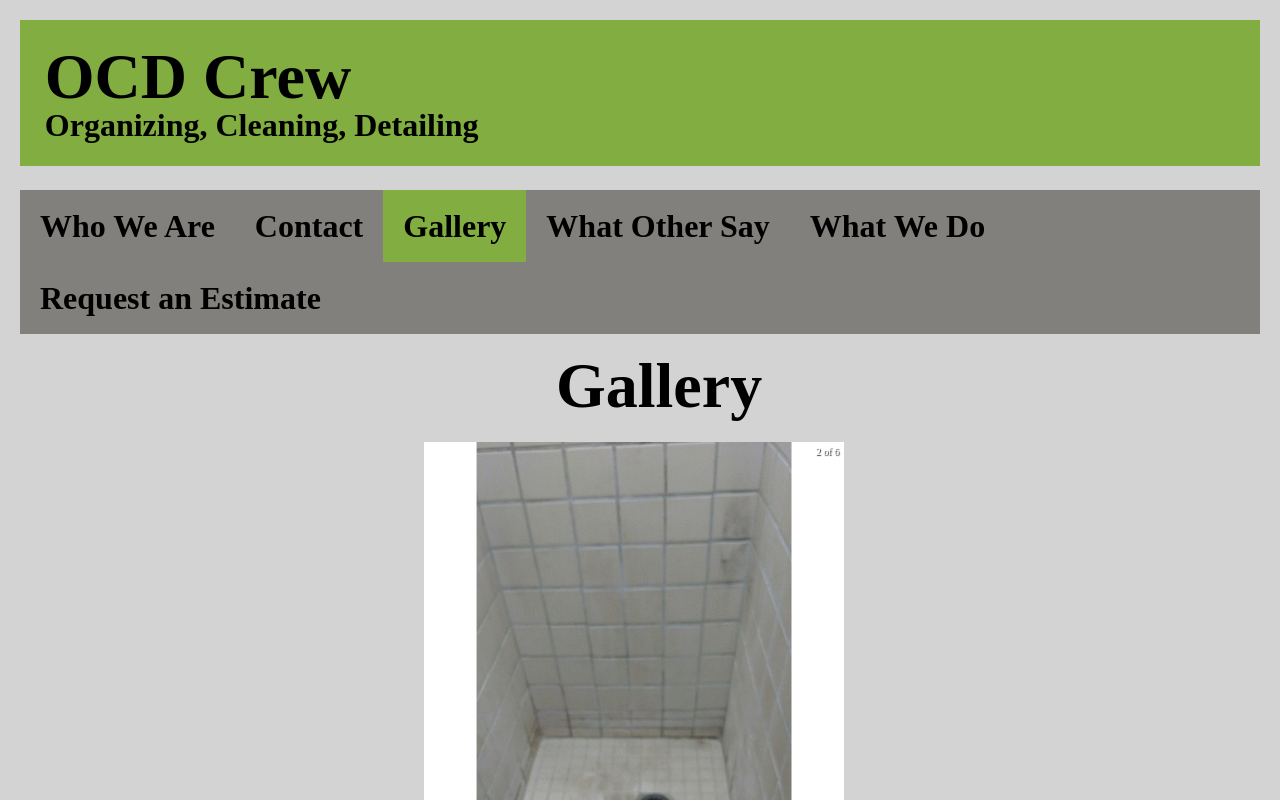
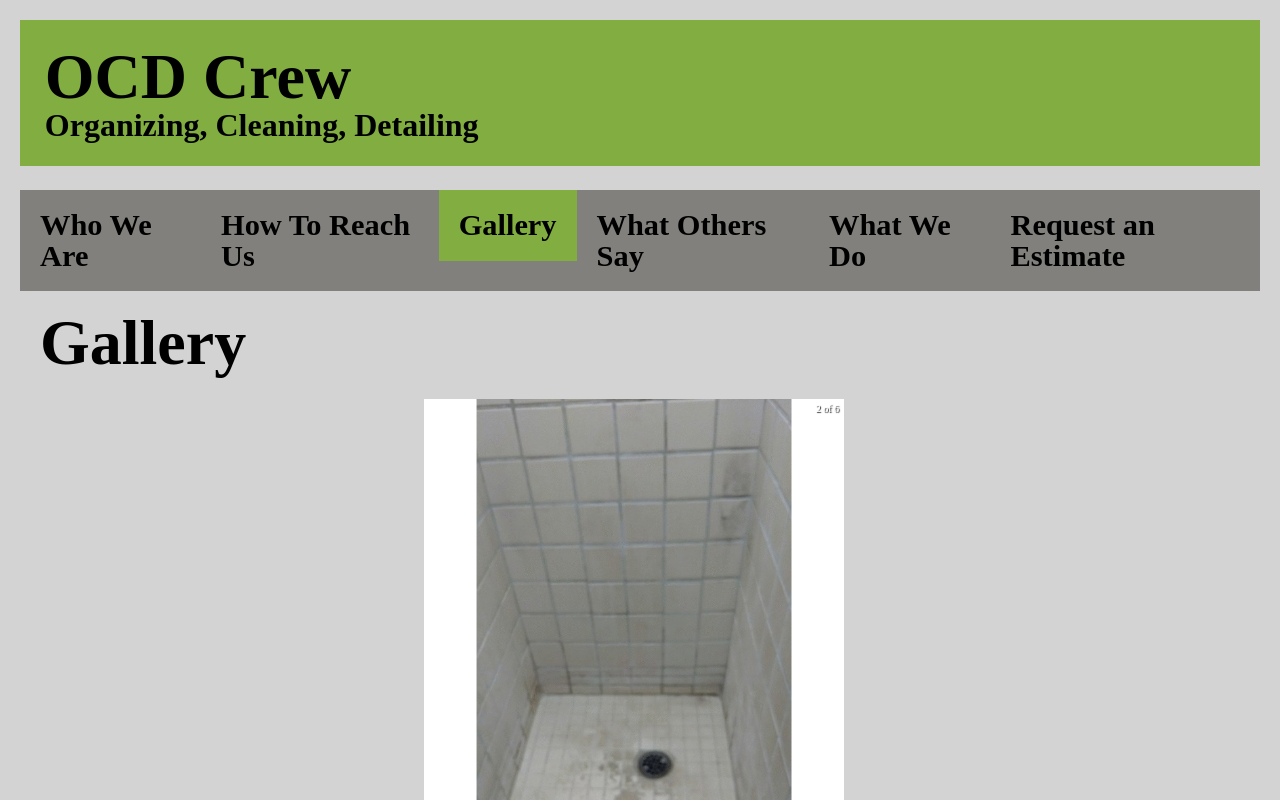
Before and after one commit to rogerdav/ocdcrew, a React app: page /#/gallery in a window 1280 px wide. Shown: the top 800 px of the page. Built offline with nearby package versions, Linux system fonts and the light colour scheme; no server answers.

Commit message:
fixed header

```diff
--- a/src/Main.js
+++ b/src/Main.js
@@ -26,9 +26,9 @@ class Main extends Component {
           </div>
           <ul className="header">
             <li><NavLink to="/about">Who We Are</NavLink></li>
-            <li><NavLink to="/contact">Contact</NavLink></li>
+            <li><NavLink to="/contact">How To Reach Us</NavLink></li>
             <li><NavLink to="/gallery">Gallery</NavLink></li>
-            <li><NavLink to="/reviews">What Other Say</NavLink></li>
+            <li><NavLink to="/reviews">What Others Say</NavLink></li>
             <li><NavLink to="/services">What We Do</NavLink></li>
             <li><NavLink to="/estimateHome">Request an Estimate</NavLink></li>
           </ul>
--- a/src/gallery.js
+++ b/src/gallery.js
@@ -7,7 +7,7 @@ import './style/gallery.css';
 class Gallery extends Component {
   render() {
     return (
-      <div>
+      <div id="gallery">
         <h2 className="galleryHeading">Gallery</h2>
         <div className="smallCarousel">
         <Carousel id="picsView"/>
--- a/src/style/about.css
+++ b/src/style/about.css
@@ -10,7 +10,6 @@
 
 .aboutInfo img {
   float: right;
-
   width: 31%;
   padding-left: 0.2%;
   padding-top: 2.2%;
--- a/src/style/gallery.css
+++ b/src/style/gallery.css
@@ -3,6 +3,14 @@
   margin-left: 32%;
 }
 .galleryHeading {
-  margin-left: 43%;
+  margin-left: 0%;
   margin-bottom: 2%;
+  display: inline-block;
+  width: 50%;
 }
+
+/* #gallery {
+  position: fixed;
+  text-align: center;
+  height: 100%;
+} */
--- a/src/style/index.css
+++ b/src/style/index.css
@@ -30,11 +30,13 @@ ul.header li {
   display: inline;
   list-style-type: none;
   margin: 0;
+  font-size: 0.95em;
 }
 ul.header {
   background-color: #81807d;
   padding: 0;
   margin-top: 2%;
+  display: inline-flex;
 }
 ul.header li a {
   font-size: 2em;
```
